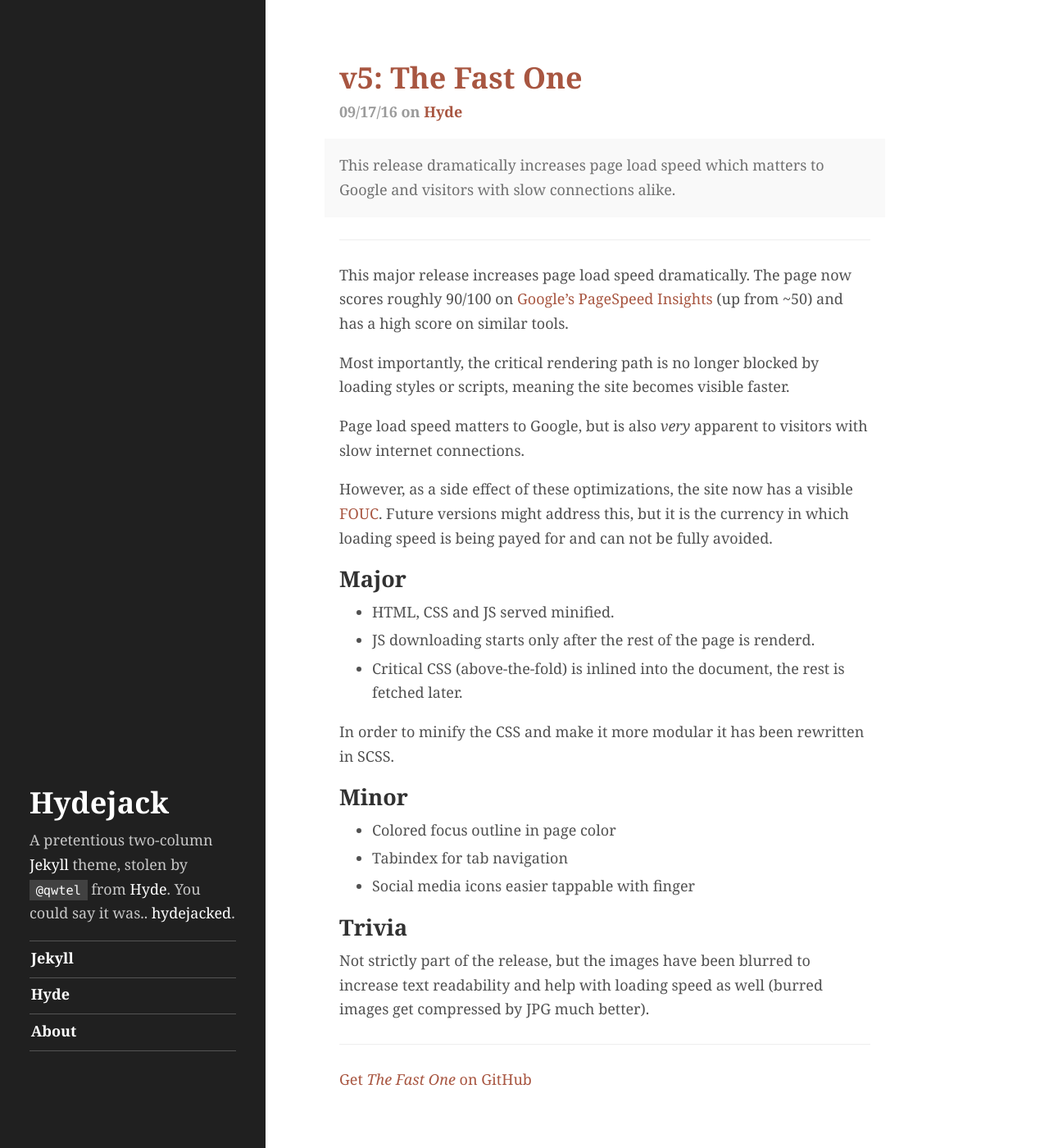
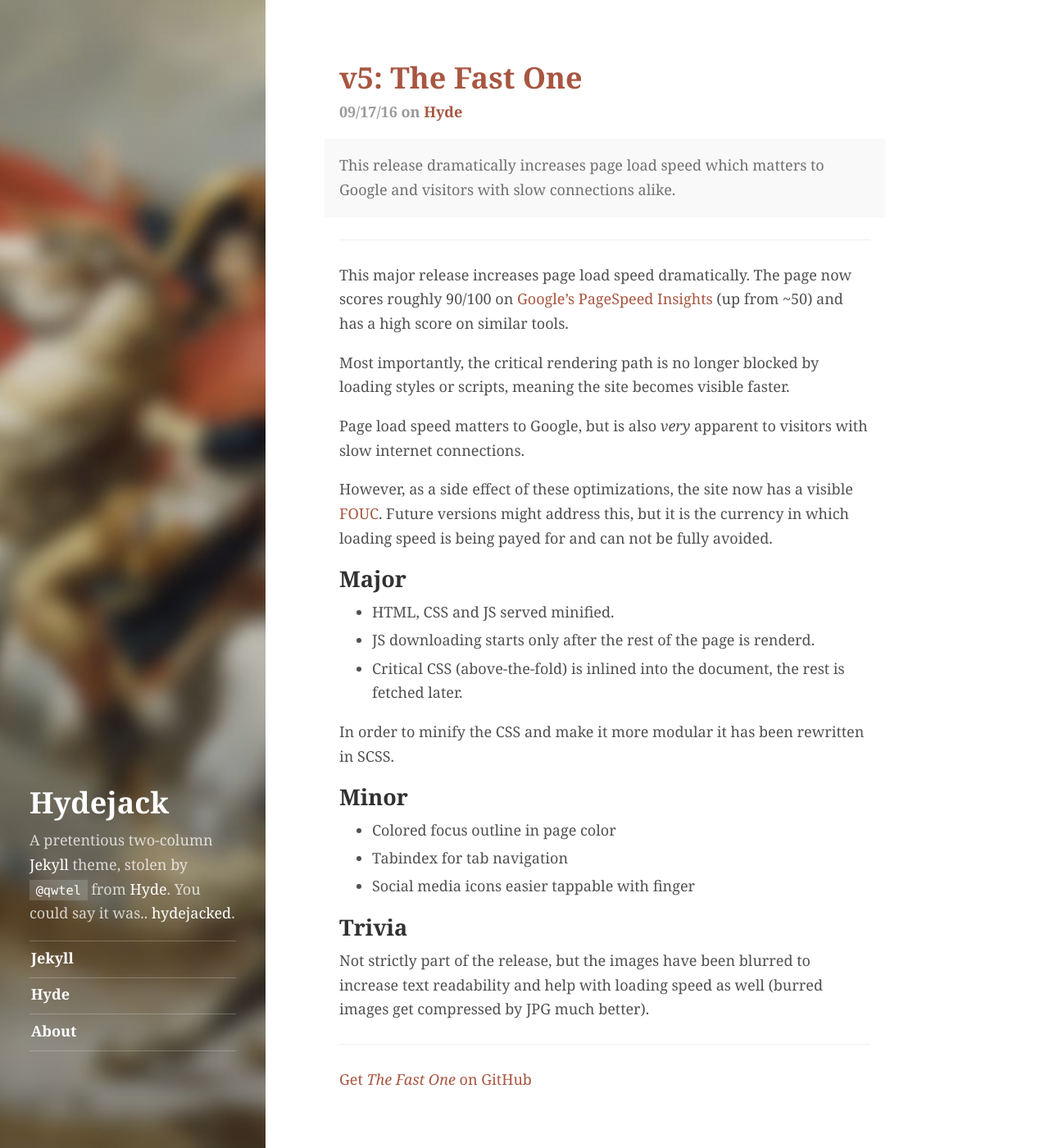
Before and after one commit to mitjans-serveto/mitjans-serveto.github.io, a Jekyll site: the page built from index.html, in a window 1280 px wide and 1400 px high. Shown: the whole window at 82% size. Built offline with Jekyll 4.4.1, drawn with Linux system fonts in a browser that asks for light colours; the list of posts is cut into pages by our own code.

Commit message:
- Image path modified

```diff
--- a/_config.yml
+++ b/_config.yml
@@ -29,7 +29,7 @@ description:         >
 sidebar_tags:        [jekyll, hyde]
 
 # Fallback image and color if not overwritten for tag or post
-image:               /hydejack/public/img/nap.jpg
+image:               /public/img/nap.jpg
 color:               '#A85641'
 
 # Fonts
```
